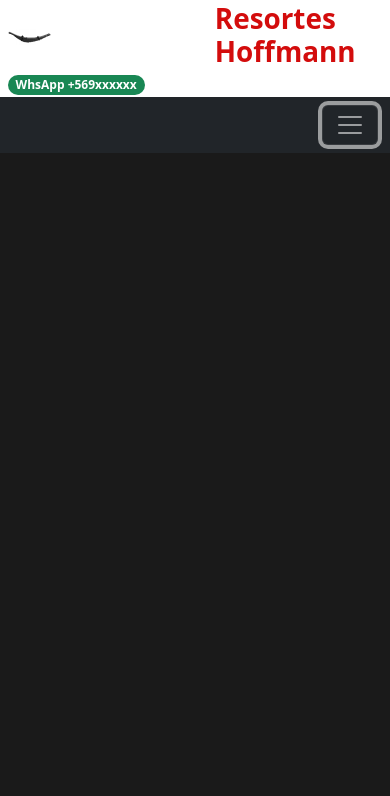
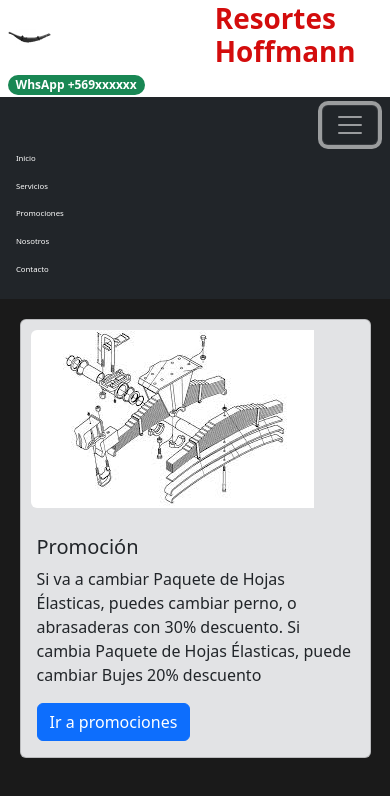
Before and after one commit to AlbertoHoffmann/2-Pre-entrega-Alberto-Fernandez, a plain HTML site: page index.html in a window 390 px wide. Both pictures are taken after a click on the button "Toggle navigation". Drawn offline with Linux system fonts and the light colour scheme.

Commit message:
vinculación js(todos) y agregando sección de promociones al index

```diff
--- a/contacto.html
+++ b/contacto.html
@@ -66,6 +66,6 @@
   </nav>
 
 <!-- navbar -->
-
+<script src="./js/bootstrap.js"></script>
 </body>
 </html>
--- a/css/style.css
+++ b/css/style.css
@@ -45,19 +45,23 @@
     margin: 0 1vw;
   }
   nav ul li :hover {
-    background-color: #ff0000;
-    border-radius: 10px;
-  }
-  nav .servicios-nav ul li {
-    font-size: 2vw;
-    color: whitesmoke;
-    border-radius: 10px;
-    cursor: pointer;
-    transition: 300ms ease-in-out;
-  }
-  nav .servicios-nav ul li :hover {
-    background-color: red;
+    background-color:rgb(211, 12, 12);
     border-radius: 10px;
   }
 
+
   /* NAVBAR */
+  /*INDEX*/
+
+section .card{
+    display: flex;
+    margin: 5%;
+    justify-content: center;
+
+
+}
+section .img-fluid{
+    display: flex;
+    margin: 3%;
+    size: 60%;
+}
--- a/index.html
+++ b/index.html
@@ -37,7 +37,7 @@
 
       <a class="navbar-brand" href="./index.html"><img src="./media/logo_pagina.png" alt=""></a>
       <button class="navbar-toggler" type="button" data-bs-toggle="collapse" data-bs-target="#navbarSupportedContent"
-        aria-controls="navbarSupportedContent" aria-expanded="false" aria-label="Toggle navigation">
+        aria-controls="navbarSupportedContent" aria-expanded="false" aria-expanded="true" aria-label="Toggle navigation">
         <span class="navbar-toggler-icon"></span>
       </button>
 
@@ -66,6 +66,30 @@
   </nav>
 
 <!-- navbar -->
+<!--index-->
+<!--promocion card-->
+<section class="promocion-index">
 
+    <div class="card mb-3 bg-secondary-subtle text-emphasis-secondary" style="max-width: 990px;">
+        <div class="row g-0">
+          <div class="col-md-4">
+            <img src="./media/diagrama completo.jpeg" class="img-fluid rounded-start" alt="diagrama para promociones">
+          </div>
+          <div class="col-md-8">
+            <div class="card-body">
+              <h5 class="card-title">Promoción</h5>
+              <p class="card-text">Si va a cambiar Paquete de Hojas Élasticas, puedes cambiar perno, o abrasaderas con 30% descuento. Si cambia Paquete de Hojas Élasticas, puede cambiar Bujes 20% descuento</p>
+              <a href="./promociones.html" class="btn btn-primary">Ir a promociones</a>
+            </div>
+          </div>
+        </div>
+      </div>
+
+</section>
+<!--promocion card-->
+
+
+<!--index-->
+  <script src="./js/bootstrap.js"></script>
 </body>
 </html>
```
Also changed, not shown: nosotros.html (+1 -1 lines), promociones.html (+1 -1 lines), servicios.html (+1 -1 lines).
